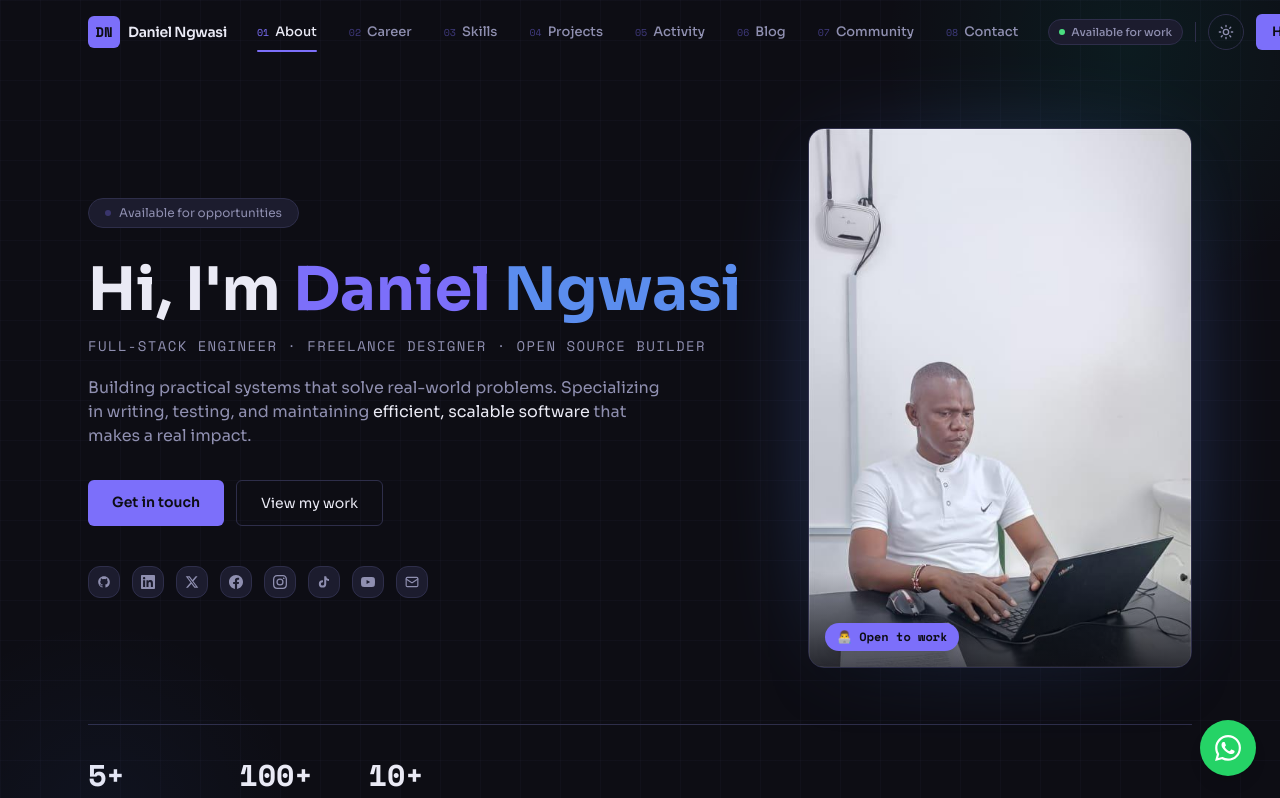
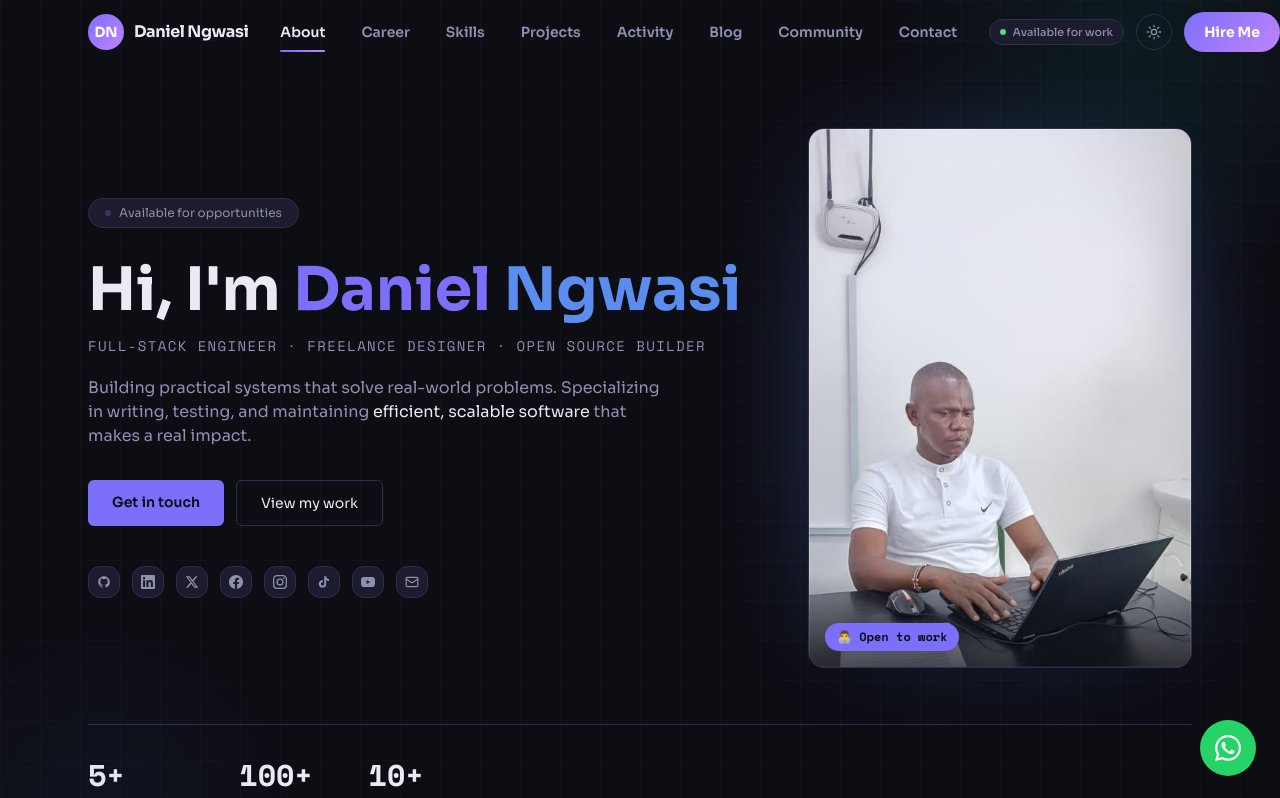
Before and after one commit to Dantechdevs/ngwasidaniel, a Next.js app: page / in a window 1280 px wide. Shown: the top 798 px of the page. Built offline with nearby package versions, Linux system fonts and the light colour scheme.

Commit message:
style(nav): ProgSkill-style redesign — gradient logo badge, plain links, gradient pill CTA

```diff
--- a/src/components/Navbar.tsx
+++ b/src/components/Navbar.tsx
@@ -74,32 +74,29 @@ export default function Navbar() {
       <div className="max-w-6xl mx-auto px-4 md:px-6 h-16 flex items-center justify-between gap-4">
         {/* Logo */}
         <a href="#hero" onClick={() => handleNav('#hero')}
-          className="flex items-center gap-2 shrink-0"
+          className="flex items-center gap-2.5 shrink-0"
           aria-label="Daniel Ngwasi — home">
-          <span className="w-8 h-8 rounded-md flex items-center justify-center font-mono text-sm font-bold"
-            style={{ background: 'var(--cyan)', color: 'var(--bg)' }}>
+          <span className="w-9 h-9 rounded-full flex items-center justify-center text-sm font-bold text-white"
+            style={{ background: 'linear-gradient(135deg, var(--cyan), var(--purple))' }}>
             DN
           </span>
-          <span className="font-semibold text-sm tracking-tight hidden sm:inline" style={{ color: 'var(--text)' }}>
+          <span className="font-bold text-base tracking-tight hidden sm:inline" style={{ color: 'var(--text)' }}>
             Daniel Ngwasi
           </span>
         </a>
 
-        {/* Desktop links — underline indicator on the active/hovered item */}
+        {/* Desktop links — plain text, underline indicator on active */}
         <ul className="hidden lg:flex items-center gap-1 flex-1 justify-center">
-          {navLinks.map((link, i) => (
+          {navLinks.map((link) => (
             <li key={link.href} className="relative">
               <button type="button" onClick={() => handleNav(link.href)}
                 aria-current={active === link.href ? 'true' : undefined}
-                className="group text-[13px] font-medium px-3.5 py-2 transition-colors duration-200 flex items-center gap-1.5"
+                className="text-sm font-semibold px-4 py-2 transition-colors duration-200"
                 style={{ color: active === link.href ? 'var(--text)' : 'var(--muted)' }}>
-                <span className="font-mono text-[10px]" style={{ color: 'var(--cyan)', opacity: active === link.href ? 1 : 0.45 }}>
-                  {String(i + 1).padStart(2, '0')}
-                </span>
-                <span>{link.label}</span>
-                <span className="absolute left-3.5 right-3.5 -bottom-0.5 h-[2px] rounded-full transition-transform duration-200 origin-left"
+                {link.label}
+                <span className="absolute left-4 right-4 -bottom-0.5 h-[2px] rounded-full transition-transform duration-200 origin-left"
                   style={{
-                    background: 'var(--cyan)',
+                    background: 'linear-gradient(90deg, var(--cyan), var(--purple))',
                     transform: active === link.href ? 'scaleX(1)' : 'scaleX(0)',
                   }} />
               </button>
@@ -109,16 +106,15 @@ export default function Navbar() {
 
         {/* Right */}
         <div className="flex items-center gap-3 shrink-0">
-          <div className="hidden md:flex items-center gap-1.5 text-[11px] font-medium px-2.5 py-1 rounded-full"
+          <div className="hidden xl:flex items-center gap-1.5 text-[11px] font-medium px-2.5 py-1 rounded-full"
             style={{ background: 'var(--bg3)', border: '1px solid var(--border)', color: 'var(--muted)' }}>
             <span className="pulse-dot inline-block w-1.5 h-1.5 rounded-full" style={{ background: '#4ade80' }} />
             Available for work
           </div>
-          <span className="hidden md:block w-px h-5" style={{ background: 'var(--border)' }} />
           <ThemeToggle />
           <a href="#contact" onClick={() => handleNav('#contact')}
-            className="hidden md:inline-flex items-center text-[13px] font-semibold px-4 py-2 rounded-md transition-opacity hover:opacity-90"
-            style={{ background: 'var(--cyan)', color: 'var(--bg)' }}>
+            className="hidden md:inline-flex items-center text-sm font-bold px-5 py-2.5 rounded-full text-white transition-transform hover:scale-105"
+            style={{ background: 'linear-gradient(135deg, var(--cyan), var(--purple))' }}>
             Hire Me
           </a>
           <button type="button" className="lg:hidden flex flex-col gap-1.5 p-1" onClick={() => setMenuOpen(!menuOpen)}
@@ -134,20 +130,17 @@ export default function Navbar() {
       <div className={`lg:hidden overflow-hidden transition-all duration-300 ${menuOpen ? 'max-h-screen' : 'max-h-0'}`}
         style={{ background: 'var(--bg2)', borderBottom: menuOpen ? '1px solid var(--border)' : 'none' }}>
         <ul className="flex flex-col px-6 py-4 gap-1">
-          {navLinks.map((link, i) => (
+          {navLinks.map((link) => (
             <li key={link.href}>
               <button type="button" onClick={() => handleNav(link.href)}
                 aria-current={active === link.href ? 'true' : undefined}
-                className="w-full text-left py-3 text-sm font-medium transition-colors border-b flex items-center gap-2.5"
+                className="w-full text-left py-3 text-sm font-semibold transition-colors border-b"
                 style={{ color: active === link.href ? 'var(--cyan)' : 'var(--text)', borderColor: 'var(--border)' }}>
-                <span className="font-mono text-[10px]" style={{ color: 'var(--cyan)', opacity: 0.6 }}>
-                  {String(i + 1).padStart(2, '0')}
-                </span>
                 {link.label}
               </button>
             </li>
           ))}
-          <li className="pt-4 flex items-center justify-between">
+          <li className="pt-4 flex items-center">
             <div className="flex items-center gap-1.5 text-[11px] font-medium px-2.5 py-1 rounded-full"
               style={{ background: 'var(--bg3)', border: '1px solid var(--border)', color: 'var(--muted)' }}>
               <span className="pulse-dot inline-block w-1.5 h-1.5 rounded-full" style={{ background: '#4ade80' }} />
@@ -156,8 +149,8 @@ export default function Navbar() {
           </li>
           <li className="pt-3">
             <a href="#contact" onClick={() => handleNav('#contact')}
-              className="block w-full text-center text-sm font-semibold py-3 rounded-md"
-              style={{ background: 'var(--cyan)', color: 'var(--bg)' }}>
+              className="block w-full text-center text-sm font-bold py-3 rounded-full text-white"
+              style={{ background: 'linear-gradient(135deg, var(--cyan), var(--purple))' }}>
               Hire Me
             </a>
           </li>
```
